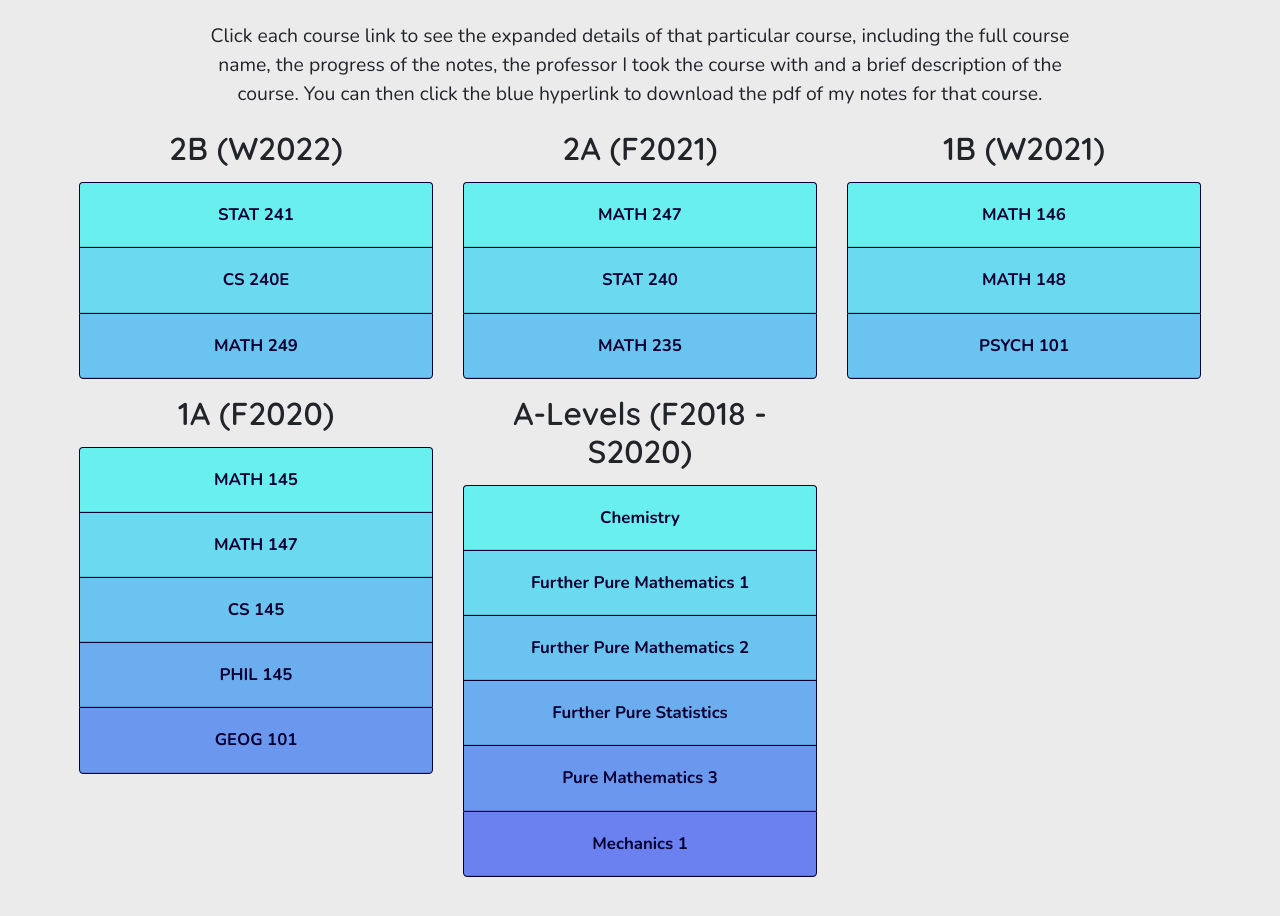
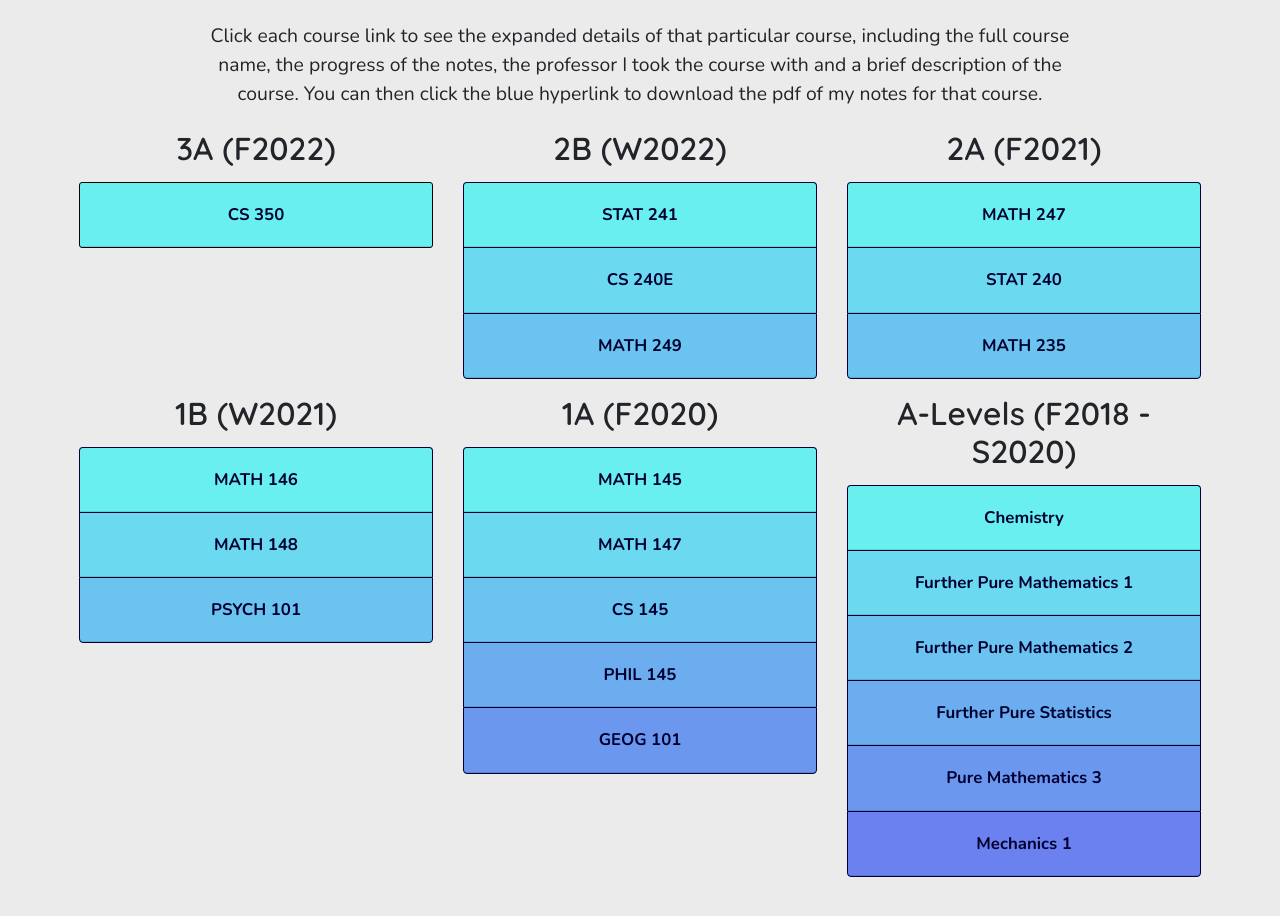
Before and after one commit to mcpenguin/the-arctic-blog, a React (Create React App) app: page / in a window 1280 px wide. Shown: the part 7886-8802 px from the top of the page. Built offline with nearby package versions, Linux system fonts and the light colour scheme.

Commit message:
added cs350 notes

```diff
--- a/src/components/Notes/Notes.scss
+++ b/src/components/Notes/Notes.scss
@@ -104,3 +104,12 @@
     font-size: 1rem;
     text-align: justify;
 }
+
+/*
+This is hardcoded because 3A only has one element
+We use !important because we are overriding Bootstrap's properties
+*/
+.CS350 {
+    border: 1px solid black !important;
+    border-radius: calc(0.25rem - 1px) !important;
+}
--- a/src/components/Notes/Notes.tsx
+++ b/src/components/Notes/Notes.tsx
@@ -51,7 +51,7 @@ const CourseNotes = (props: CourseNotesProps) => {
     eventKey,
   } = props;
   return (
-    <Card className="notes-card">
+    <Card className={`notes-card ${eventKey}`}>
       <Card.Header>
         <Accordion.Toggle
           as={Button}
--- a/src/components/Notes/courses.json
+++ b/src/components/Notes/courses.json
@@ -1,4 +1,17 @@
 {
+  "3A": {
+    "title": "3A (F2022)",
+    "courses": {
+      "CS350": {
+        "shortTitle": "CS 350",
+        "longTitle": "Operating Systems",
+        "description": "An introduction to the fundamentals of operating system function, design, and implementation. Topics include concurrency, synchronization, processes, threads, scheduling, memory management, file systems, device management, and security.",
+        "takenWhen": "Taken in 3A (Fall 2022) (In-Person)",
+        "professors": "Profesor: Kevin Lanctot",
+        "notesStatus": "Up to Week 4"
+      }
+    }
+  },
   "2B": {
     "title": "2B (W2022)",
     "courses": {
```
Also changed, not shown: 1 other file (tests, documents, lock files or other folders).
